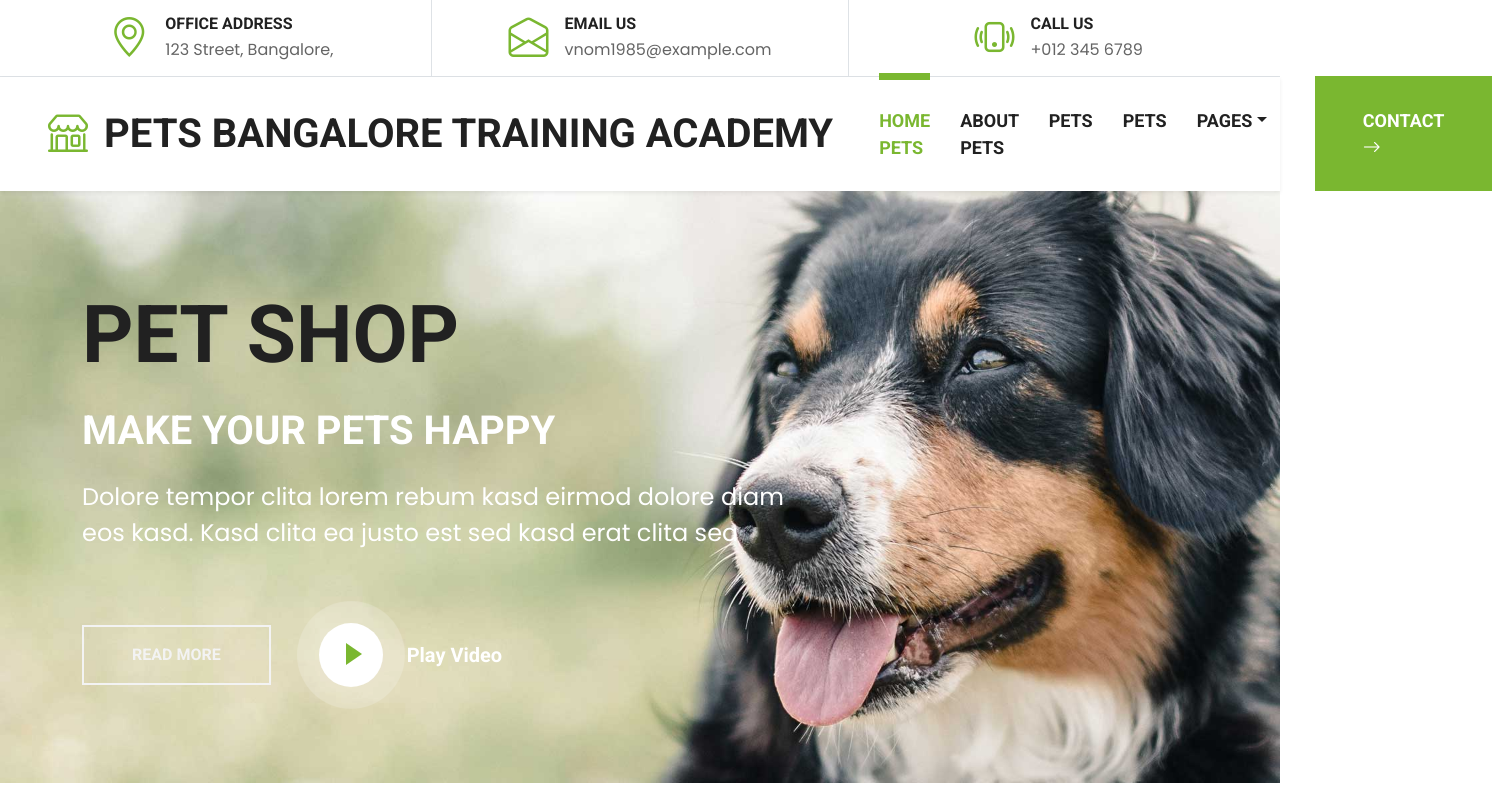
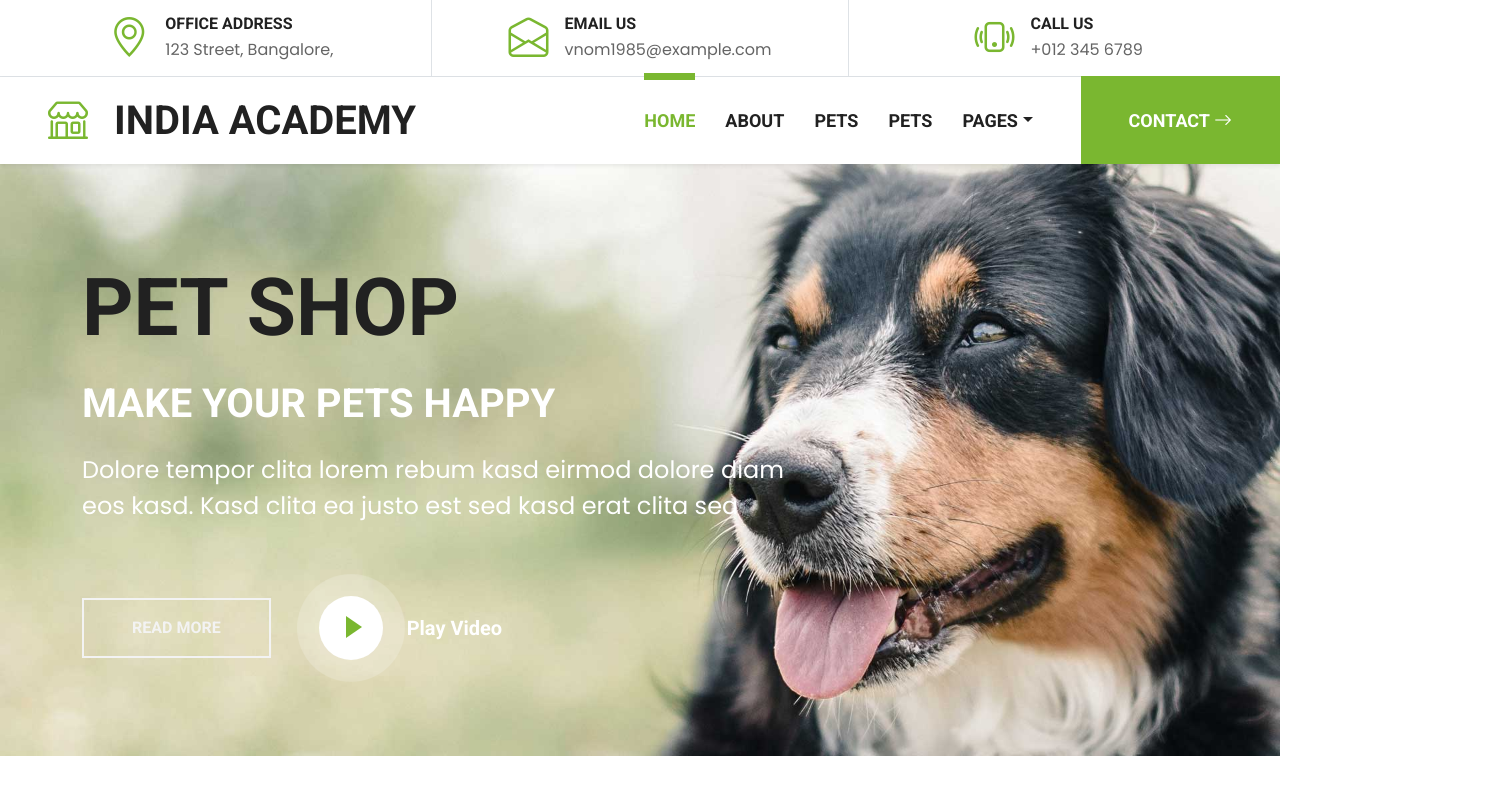
Before and after one commit to VinCloud1/pet-shop-website-template, a plain HTML site: page project/index.html in a window 1280 px wide. Shown: the top 800 px of the page, 1492 px wide, since content can reach past the window. Drawn offline with nearby package versions, Linux system fonts and the light colour scheme.

Commit message:
Update index.html

```diff
--- a/project/index.html
+++ b/project/index.html
@@ -68,15 +68,15 @@
     <!-- Navbar Start -->
     <nav class="navbar navbar-expand-lg bg-white navbar-light shadow-sm py-3 py-lg-0 px-3 px-lg-0">
         <a href="index.html" class="navbar-brand ms-lg-5">
-            <h1 class="m-0 text-uppercase text-dark"><i class="bi bi-shop fs-1 text-primary me-3"></i>Pets Bangalore  training Academy </h1>
+            <h1 class="m-0 text-uppercase text-dark"><i class="bi bi-shop fs-1 text-primary me-3"></i> India  Academy </h1>
         </a>
         <button class="navbar-toggler" type="button" data-bs-toggle="collapse" data-bs-target="#navbarCollapse">
             <span class="navbar-toggler-icon"></span>
         </button>
         <div class="collapse navbar-collapse" id="navbarCollapse">
             <div class="navbar-nav ms-auto py-0">
-                <a href="index.html" class="nav-item nav-link active">Home pets </a>
-                <a href="about.html" class="nav-item nav-link">About pets </a>
+                <a href="index.html" class="nav-item nav-link active">Home  </a>
+                <a href="about.html" class="nav-item nav-link">About  </a>
                 <a href="service.html" class="nav-item nav-link">pets</a>
                 <a href="product.html" class="nav-item nav-link">pets </a>
                 <div class="nav-item dropdown">
```
